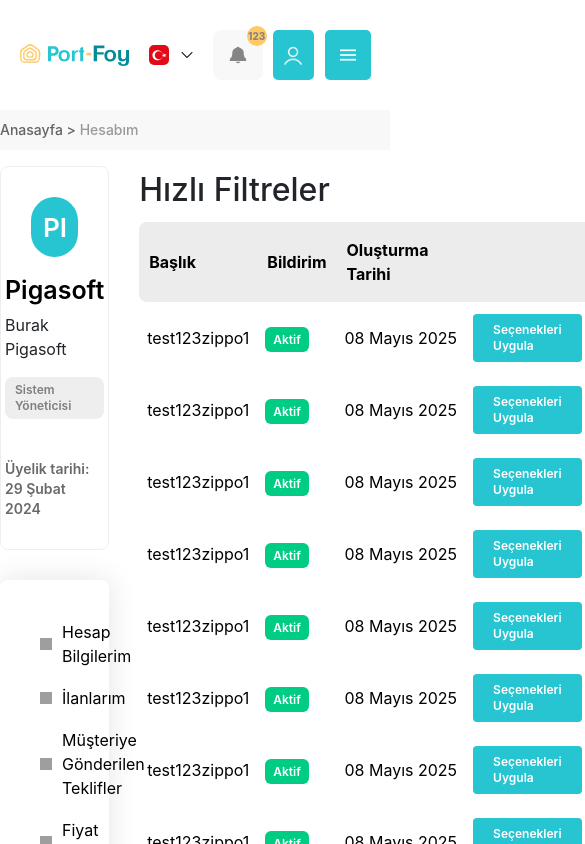
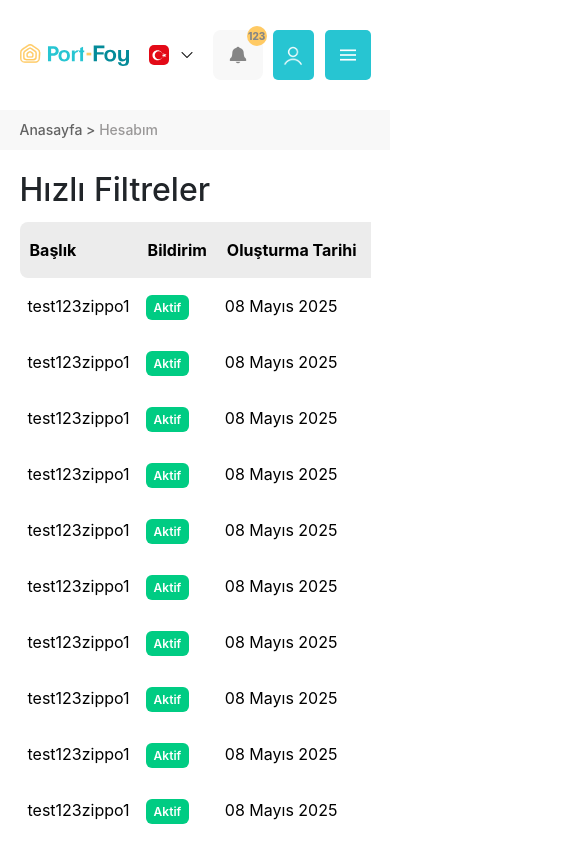
Before and after one commit to melihkostk/portfoy, a React (Vite) app: page /quick-filters in a window 390 px wide. Shown: the top 844 px of the page, 585 px wide, since content can reach past the window. Built offline with nearby package versions, Linux system fonts and the light colour scheme; grey boxes are pictures that could not be loaded.

Commit message:
Added breakpoints to the quick filters page

```diff
--- a/src/components/FilterCard.jsx
+++ b/src/components/FilterCard.jsx
@@ -10,12 +10,12 @@ export function FilterCard() {
             </td>
             <td className="py-3 px-2 whitespace-nowrap">08 Mayıs 2025</td>
             <td className="py-3 px-2 flex items-center justify-end gap-2">
-                <a className="text-xs text-white font-semibold bg-[#27C5D2] py-2 px-5 rounded-sm hover:bg-[#026872] transition-colors duration-300 ease-in-out" href="">Seçenekleri Uygula</a>
-                <a className="bg-[#f1f1f1] py-2 px-5 rounded-sm hover:bg-[#c3c3c3] transition-colors duration-300 ease-in-out" href="">
-                    <img className="w-4 h-4" src={pencil} alt="" />
+                <a className="text-xs whitespace-nowrap text-white font-semibold bg-[#27C5D2] py-2 px-5 rounded-sm hover:bg-[#026872] transition-colors duration-300 ease-in-out" href="">Seçenekleri Uygula</a>
+                <a className="bg-[#f1f1f1] whitespace-nowrap py-2 px-5 rounded-sm hover:bg-[#c3c3c3] transition-colors duration-300 ease-in-out" href="">
+                    <img className="w-4 h-4 min-h-4 min-w-4" src={pencil} alt="" />
                 </a>
-                <a className="bg-[#dc3545] py-2 px-5 rounded-sm hover:bg-[#bb2d3b] transition-colors duration-300 ease-in-out" href="">
-                    <img className="w-4 h-4" src={bin} alt="" />
+                <a className="bg-[#dc3545] whitespace-nowrap py-2 px-5 rounded-sm hover:bg-[#bb2d3b] transition-colors duration-300 ease-in-out" href="">
+                    <img className="w-4 h-4 min-h-4 min-w-4" src={bin} alt="" />
                 </a>
             </td>
         </tr>
--- a/src/pages/QuickFilters.jsx
+++ b/src/pages/QuickFilters.jsx
@@ -9,25 +9,25 @@ export function QuickFilters() {
         <div className='flex flex-col items-center font-sf'>
             <Header />
             <div className="w-full bg-[#f8f8f8] flex justify-center py-2.5 mb-4">
-                <div className="w-full max-w-350">
+                <div className="w-full max-w-[90%]">
                     <p className="text-sm text-[#636363] font-medium">Anasayfa {">"} <span className="text-[#9a9898]"> Hesabım</span></p>
                 </div>
             </div>
-            <div className="w-full max-w-350">
-                <div className="flex items-start">
-                    <div className="w-[28%] sticky top-0">
+            <div className="w-full max-w-[90%]">
+                <div className="flex items-start max-[992px]:flex-col-reverse">
+                    <div className="w-[28%] max-[992px]:w-full sticky top-0">
                         <Sidebar />
                     </div>
-                    <div className="w-[72%] pl-7.5">
+                    <div className="w-[72%] max-[992px]:w-full pl-7.5 max-[992px]:pl-0">
                         <h2 className="text-[32px] text-[#212529] font-medium mb-2">Hızlı Filtreler</h2>
-                        <div>
+                        <div className="overflow-auto">
                             <table className="w-full">
                                 <thead>
                                     <tr>
-                                        <th className="text-start bg-[#ececec] py-4 px-2.5 rounded-l-lg">Başlık</th>
-                                        <th className="text-start bg-[#ececec] py-4 px-2.5">Bildirim</th>
-                                        <th className="text-start bg-[#ececec] py-4 px-2.5">Oluşturma Tarihi</th>
-                                        <th className="text-end bg-[#ececec] py-4 px-2.5 rounded-r-lg">İşlemler</th>
+                                        <th className="text-start bg-[#ececec] py-4 px-2.5 rounded-l-lg whitespace-nowrap">Başlık</th>
+                                        <th className="text-start bg-[#ececec] py-4 px-2.5 whitespace-nowrap">Bildirim</th>
+                                        <th className="text-start bg-[#ececec] py-4 px-2.5 whitespace-nowrap">Oluşturma Tarihi</th>
+                                        <th className="text-end bg-[#ececec] py-4 px-2.5 rounded-r-lg whitespace-nowrap">İşlemler</th>
                                     </tr>
                                 </thead>
                                 <tbody>
@@ -49,8 +49,8 @@ export function QuickFilters() {
                     </div>
                 </div>
             </div>
-            <div className='w-full mt-40 mb-30'>
-                <div className='w-full mx-auto max-w-350 flex flex-col items-center justify-center bg-[#f7f6fb]'>
+            <div className='w-full mt-40 mb-30 max-[992px]:mt-7.5 max-[992px]:mb-7.5'>
+                <div className='w-full mx-auto max-w-[90%] flex flex-col items-center justify-center bg-[#f7f6fb]'>
                     <AppLinks />
                 </div>
             </div>
```
